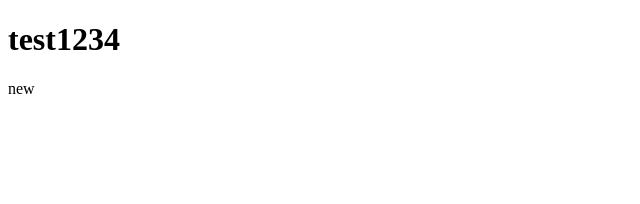
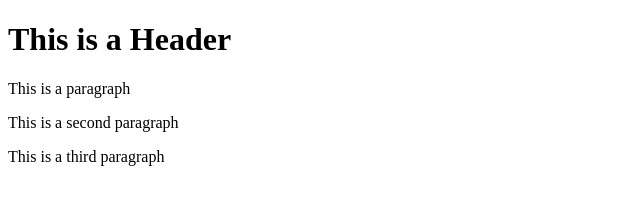
Before and after one commit to barbaralang/git-test, a website: page index.html in a window 1280 px wide. Shown: the whole page, without its empty margins (0-640 px from the left). Drawn offline with Linux system fonts and the light colour scheme.

Commit message:
fourth commit

```diff
--- a/index.html
+++ b/index.html
@@ -1,11 +1,11 @@
 <!DOCTYPE html>
 <html>
-  <head>
-    <meta charset="utf-8">
-    <title>test 234</title>
-  </head>
-  <body>
-    <h1>test1234</h1>
-    <p>new</p>
-  </body>
+    <head></head>
+
+    <body>
+        <h1>This is a Header</h1>
+        <p>This is a paragraph</p>
+        <p>This is a second paragraph</p>
+        <p>This is a third paragraph</p>
+    </body>
 </html>
```
Also changed, not shown: package.json (added, +24 -0 lines), 1 other file.
